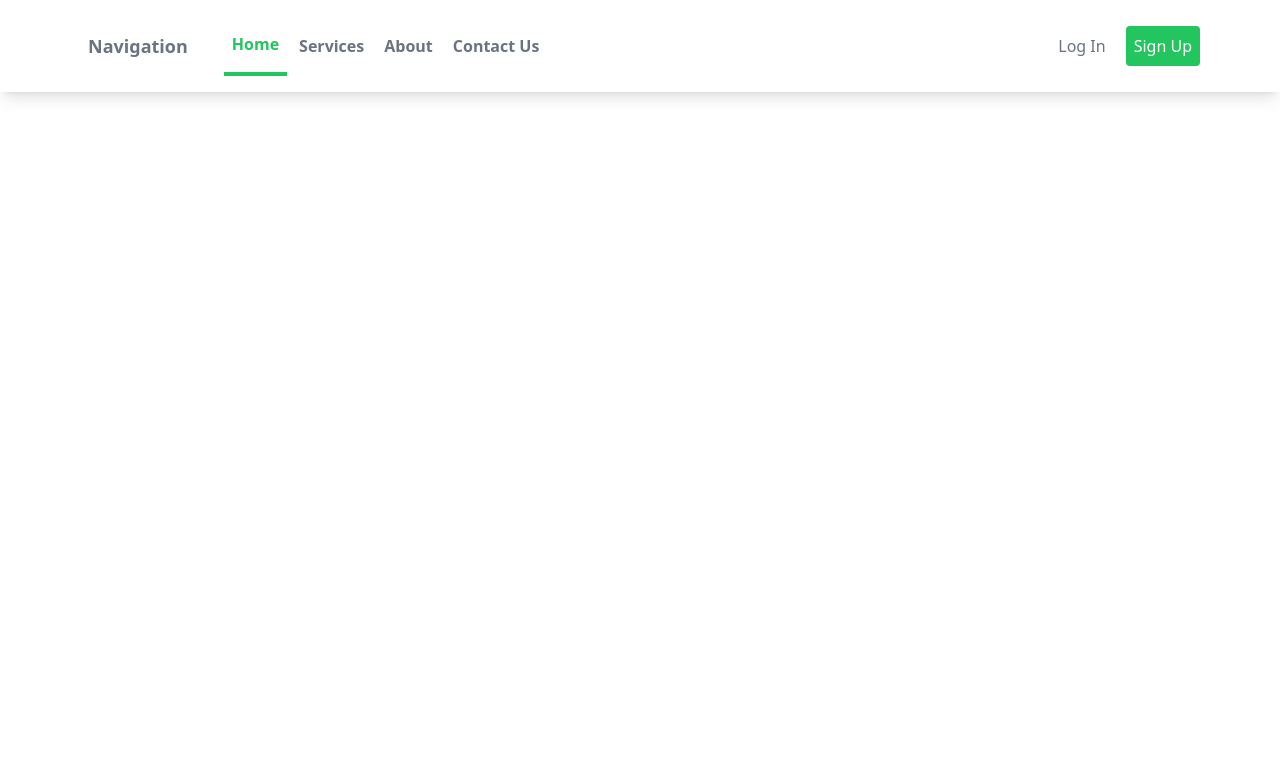
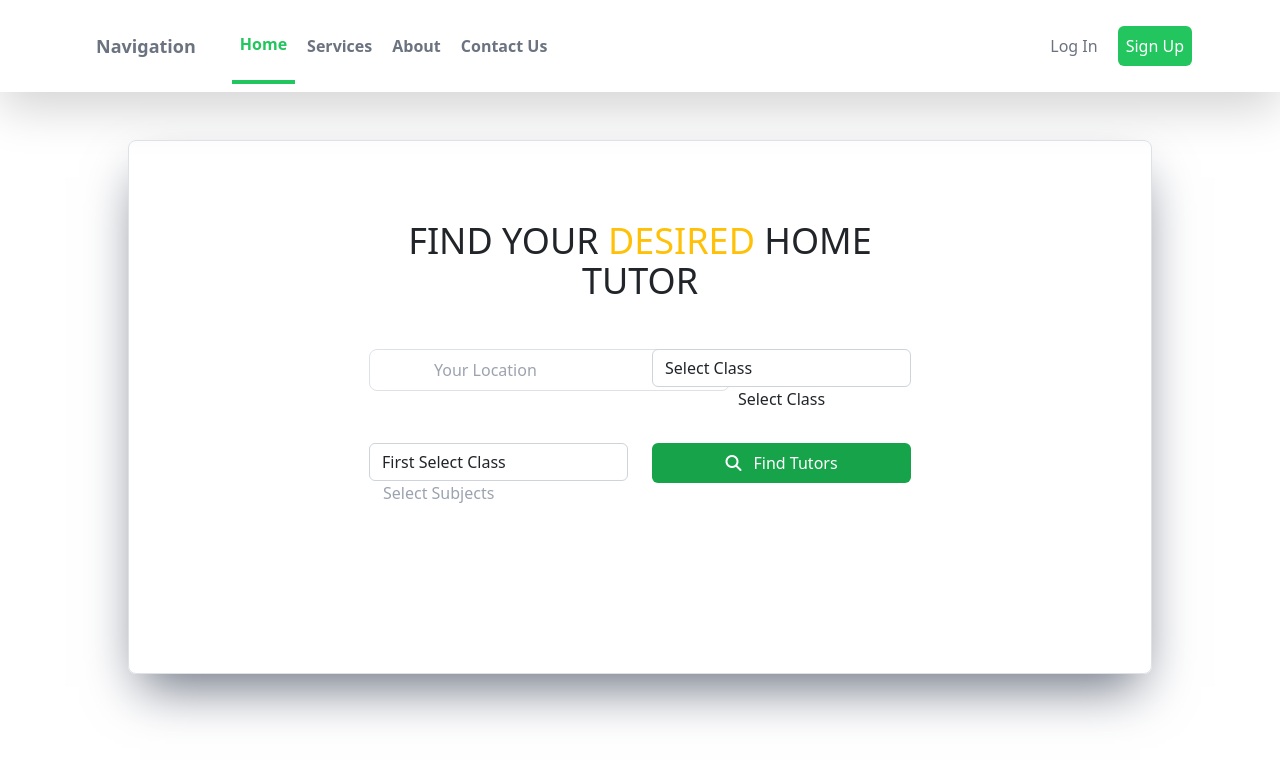
Before and after one commit to manan-Abdul1/tutor-hiring-project, a React (Create React App) app in the folder frontend/: page / in a window 1280 px wide. Shown: the top 760 px of the page. Built offline with nearby package versions, Linux system fonts and the light colour scheme.

Commit message:
Adding and working on search Form

```diff
--- a/frontend/public/index.html
+++ b/frontend/public/index.html
@@ -6,6 +6,8 @@
     <meta name="theme-color" content="#000000" />
     <meta name="description" content="Web site created using create-react-app" />
     <title>React App</title>
+    <link href="https://cdn.jsdelivr.net/npm/bootstrap@5.2.3/dist/css/bootstrap.min.css" rel="stylesheet" integrity="sha384-rbsA2VBKQhggwzxH7pPCaAqO46MgnOM80zW1RWuH61DGLwZJEdK2Kadq2F9CUG65" crossorigin="anonymous">
+    <link rel="stylesheet" href="https://cdnjs.cloudflare.com/ajax/libs/font-awesome/6.3.0/css/all.min.css" integrity="sha512-SzlrxWUlpfuzQ+pcUCosxcglQRNAq/DZjVsC0lE40xsADsfeQoEypE+enwcOiGjk/bSuGGKHEyjSoQ1zVisanQ==" crossorigin="anonymous" referrerpolicy="no-referrer" />
 
   </head>
   <body>
--- a/frontend/src/App.js
+++ b/frontend/src/App.js
@@ -1,9 +1,11 @@
 import Header from "./pages/Header/Header";
+import HomeSection from "./pages/HomeSection/HomeSection";
 
 function App() {
   return (
     <>
       <Header/>
+      <HomeSection/>
     </>
   );
 }
--- a/frontend/src/pages/Header/Header.js
+++ b/frontend/src/pages/Header/Header.js
@@ -9,7 +9,7 @@ function Header() {
 
   return (
     <nav className="bg-white shadow-lg">
-      <div className="max-w-6xl mx-auto px-4 py-4">
+      <div className="max-w-6xl mx-auto px-4 py-2">
         <div className="flex justify-between">
           <div className="flex space-x-7">
             <div>
--- /dev/null
+++ b/frontend/src/pages/HomeSection/HomeSection.css
@@ -0,0 +1,15 @@
+.search-form{
+    /* margin-top: 20px; */
+    /* background-image: url("https://images.unsplash.com/photo-1524995997946-a1c2e315a42f?ixlib=rb-4.0.3&ixid=MnwxMjA3fDB8MHxwaG90by1wYWdlfHx8fGVufDB8fHx8&auto=format&fit=crop&w=870&q=80"); */
+    /* width: 100%; */
+    /* height: 500px; */
+}
+.search-form .container{
+    max-width: 80%;
+    padding: 2rem 15rem 10rem 15rem;
+    /* border: 2px solid gray; */
+    /* border-radius: 10px; */
+}
+.banner-heading{
+    /* text-shadow: 1px 2px 3px rgba(0,0,0,.45); */
+}
--- /dev/null
+++ b/frontend/src/pages/HomeSection/HomeSection.js
@@ -0,0 +1,169 @@
+import React from "react";
+import './HomeSection.css'
+export default function HomeSection() {
+  return (
+    <>
+    <div className="search-form mt-12">
+      <div class="container shadow-gray-500 shadow-2xl border rounded-lg  text-center justify-center">
+        <h2 class="mx-2 my-5 text-center text-4xl banner-heading">
+          FIND YOUR <span className="text-warning"> DESIRED</span> HOME TUTOR
+        </h2>
+        <form
+          method="get"
+        //   action="https://thetutors.pk/tutors"
+        >
+          <div class="grid grid-cols-2 gap-4">
+            <div class="mb-2 p-lr-5">
+              <input
+                className="px-16 py-2 border rounded-lg"
+                style={{ width: "281.646px;" }}
+                type="text"
+                // class="form-control pac-target-input"
+                // id="location-1"
+                placeholder="Your Location"
+                name="location"
+                autocomplete="off"
+              />
+              <input type="hidden" name="latitude" value="" />
+              <input type="hidden" name="longitude" value="" />
+            </div>
+
+            <div class="mb-2 p-lr-5">
+              <select
+                data-placeholder="Select Class"
+                placeholder="Select Class"
+                class="form-control select2 select2-hidden-accessible"
+                id="searchbar-classes"
+                name="class"
+                tabindex="-1"
+                aria-hidden="true"
+              >
+                <option selected disabled>Select Class</option>
+                <option value="pg">PG</option>
+                <option value="nursery">NURSERY</option>
+                <option value="prep">Prep</option>
+                <option value="one">One</option>
+                <option value="two">Two</option>
+                <option value="three">Three</option>
+                <option value="four">Four</option>
+                <option value="five">Five</option>
+                <option value="six">Six</option>
+                <option value="seven">Seven</option>
+                <option value="eight">Eight</option>
+                <option value="nine">Nine</option>
+                <option value="matric">Matric</option>
+                <option value="ics">ICS</option>
+                <option value="fa">FA</option>
+                <option value="i-com">I.Com</option>
+                <option value="o-level">O-Level</option>
+                <option value="a-level">A-Level</option>
+                <option value="fsc-eng">FSc-Eng</option>
+                <option value="fsc-med">FSc-Med</option>
+              </select>
+              <span
+                className="select2 select2-container select2-container--default"
+                dir="ltr"
+                style={{ width: "281.646px;" }}
+              >
+                <span class="selection">
+                  <span
+                    class="select2-selection select2-selection--single"
+                    aria-haspopup="true"
+                    aria-expanded="false"
+                    tabindex="0"
+                    aria-labelledby="select2-searchbar-classes-container"
+                  >
+                    <span
+                      class="select2-selection__rendered"
+                      id="select2-searchbar-classes-container"
+                    >
+                      <span class="select2-selection__placeholder">
+                        Select Class
+                      </span>
+                    </span>
+                    <span class="select2-selection__arrow" role="presentation">
+                      <b role="presentation"></b>
+                    </span>
+                  </span>
+                </span>
+                <span class="dropdown-wrapper" aria-hidden="true"></span>
+              </span>
+            </div>
+            <div class="mb-2 p-lr-5">
+            <select
+                data-placeholder="Select Subjects"
+                class="form-control select2 select2-hidden-accessible"
+                multiple=""
+                id="searchbar-subjects"
+                name="subjects[]"
+                tabindex="-1"
+                aria-hidden="true"
+            >
+                <option selected disabled>First Select Class</option>
+                <option value="all">All</option>
+                <option value="english">English</option>
+                <option value="urdu">Urdu</option>
+                <option value="math">Math</option>
+                <option value="science">Science</option>
+                <option value="islamiyat">Islamiyat</option>
+                <option value="pak-studies">Pak Study</option>
+                <option value="history">History</option>
+                <option value="geography">Geography</option>
+                <option value="biology">Biology</option>
+                <option value="physics">Physics</option>
+                <option value="chemistry">Chemistry</option>
+                <option value="computer">Computer</option>
+                <option value="accounting">Accounting</option>
+                <option value="stat">Stat</option>
+                <option value="economics">Economics</option>
+                <option value="business-study">Busines Study</option>
+                <option value="psychology">Psychology</option>
+                <option value="sociology">Sociology</option>
+                <option value="commerce">Commerce</option>
+            </select>
+            <span
+                class="select2 select2-container select2-container--default"
+                dir="ltr"
+                style={{ width: "281.646px;" }}
+            >
+                <span class="selection">
+                <span
+                    class="select2-selection select2-selection--multiple"
+                    aria-haspopup="true"
+                    aria-expanded="false"
+                    tabindex="-1"
+                >
+                    <ul class="select2-selection__rendered">
+                    <li class="select2-search select2-search--inline">
+                        <input
+                        class="select2-search__field"
+                        type="search"
+                        tabindex="0"
+                        autocomplete="off"
+                        autocorrect="off"
+                        autocapitalize="off"
+                        spellcheck="false"
+                        aria-autocomplete="list"
+                        placeholder="Select Subjects"
+                        style={{ width: "280.312px;" }}
+                        />
+                    </li>
+                    </ul>
+                </span>
+                </span>
+                <span className="dropdown-wrapper" aria-hidden="true"></span>
+            </span>
+            </div>
+
+            <div className="mb-2 p-lr-5">
+              <button type="submit" className="text-white bg-green-600 hover:bg-green-500 w-full py-2 px-6 rounded">
+                <i className="fa fa-search pr-2"></i> Find Tutors
+              </button>
+            </div>
+          </div>
+        </form>
+      </div>
+     </div>
+    </>
+  );
+}
```
